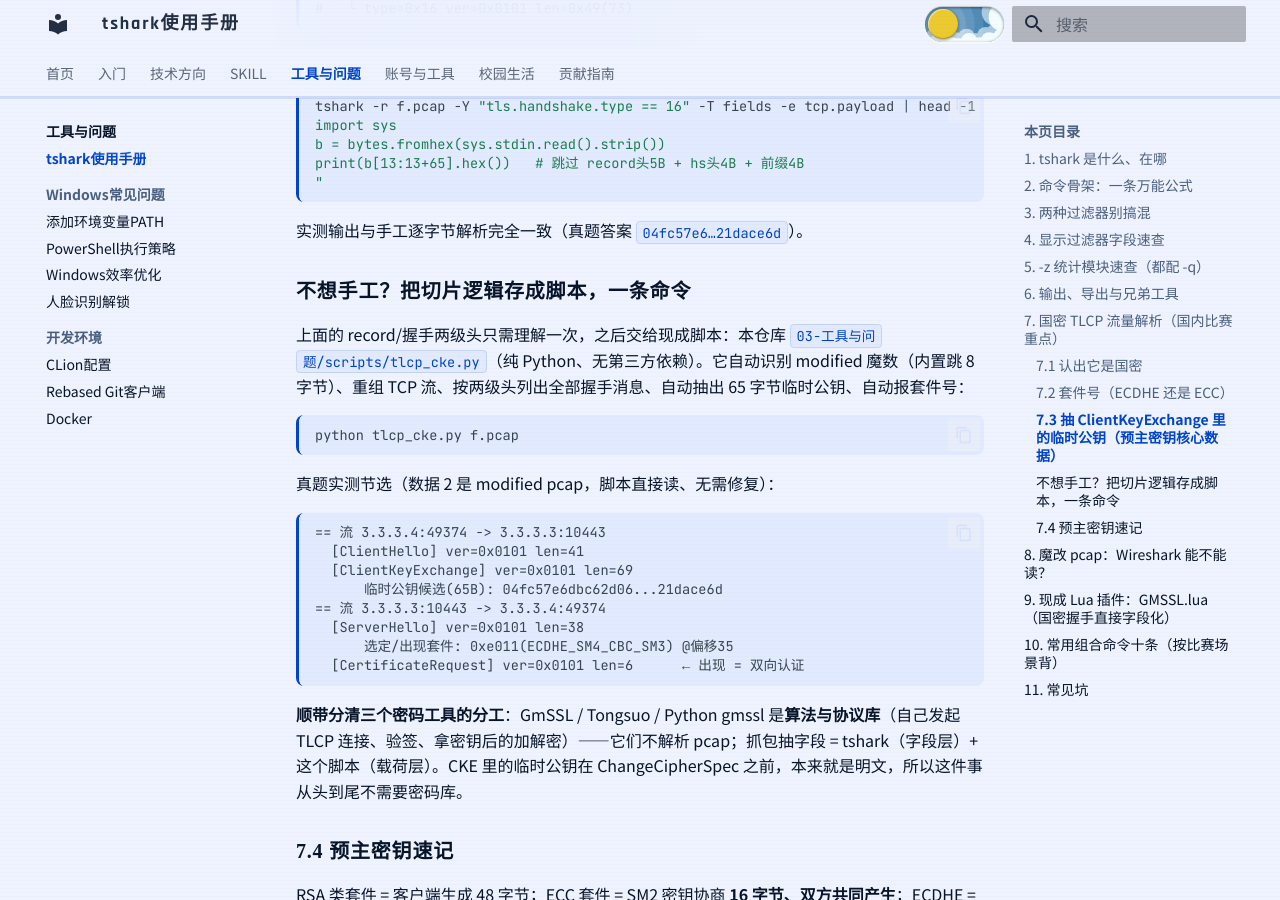
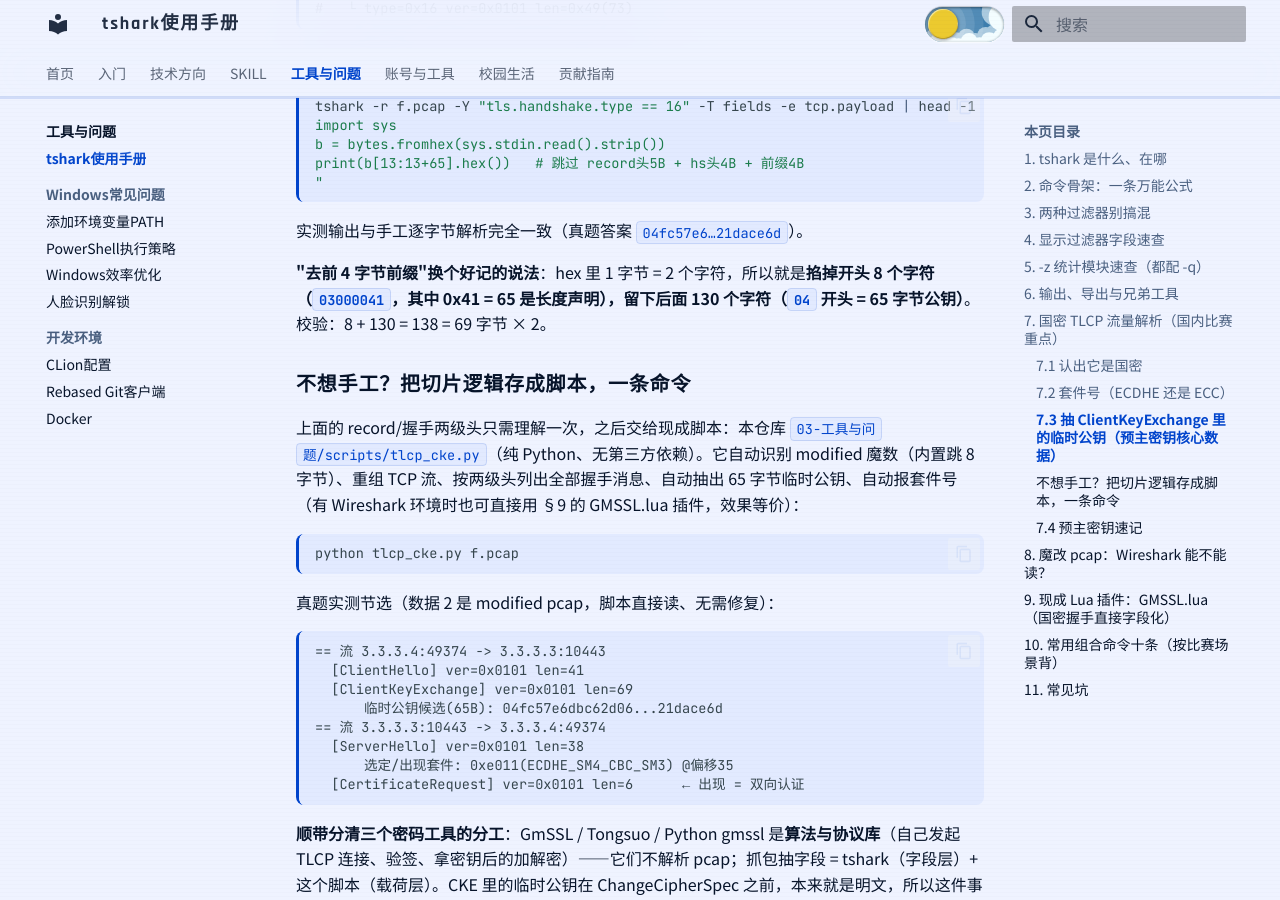
Before and after one commit to starnotes-xj/SurviveBIGCManual, an MkDocs documentation site: the page built from docs/03-工具与问题/tshark使用手册.md, in a window 1280 px wide and 900 px high, scrolled down 5866 px. Built offline with MkDocs 1.6.1 and Material for MkDocs 9.7.7, drawn with Linux system fonts in a browser that asks for light colours.

Commit message:
docs(tshark手册): CKE 公钥抽取补'掐头 8 字符留 130 字符'口令与字节数校验

````diff
--- a/docs/03-工具与问题/tshark使用手册.md
+++ b/docs/03-工具与问题/tshark使用手册.md
@@ -169,9 +169,11 @@ print(b[13:13+65].hex())   # 跳过 record头5B + hs头4B + 前缀4B
 
 实测输出与手工逐字节解析完全一致（真题答案 `04fc57e6…21dace6d`）。
 
+**"去前 4 字节前缀"换个好记的说法**：hex 里 1 字节 = 2 个字符，所以就是**掐掉开头 8 个字符（`03000041`，其中 0x41 = 65 是长度声明），留下后面 130 个字符（`04` 开头 = 65 字节公钥）**。校验：8 + 130 = 138 = 69 字节 × 2。
+
 ### 不想手工？把切片逻辑存成脚本，一条命令
 
-上面的 record/握手两级头只需理解一次，之后交给现成脚本：本仓库 `03-工具与问题/scripts/tlcp_cke.py`（纯 Python、无第三方依赖）。它自动识别 modified 魔数（内置跳 8 字节）、重组 TCP 流、按两级头列出全部握手消息、自动抽出 65 字节临时公钥、自动报套件号：
+上面的 record/握手两级头只需理解一次，之后交给现成脚本：本仓库 `03-工具与问题/scripts/tlcp_cke.py`（纯 Python、无第三方依赖）。它自动识别 modified 魔数（内置跳 8 字节）、重组 TCP 流、按两级头列出全部握手消息、自动抽出 65 字节临时公钥、自动报套件号（有 Wireshark 环境时也可直接用 §9 的 GMSSL.lua 插件，效果等价）：
 
 ```bash
 python tlcp_cke.py f.pcap
````
